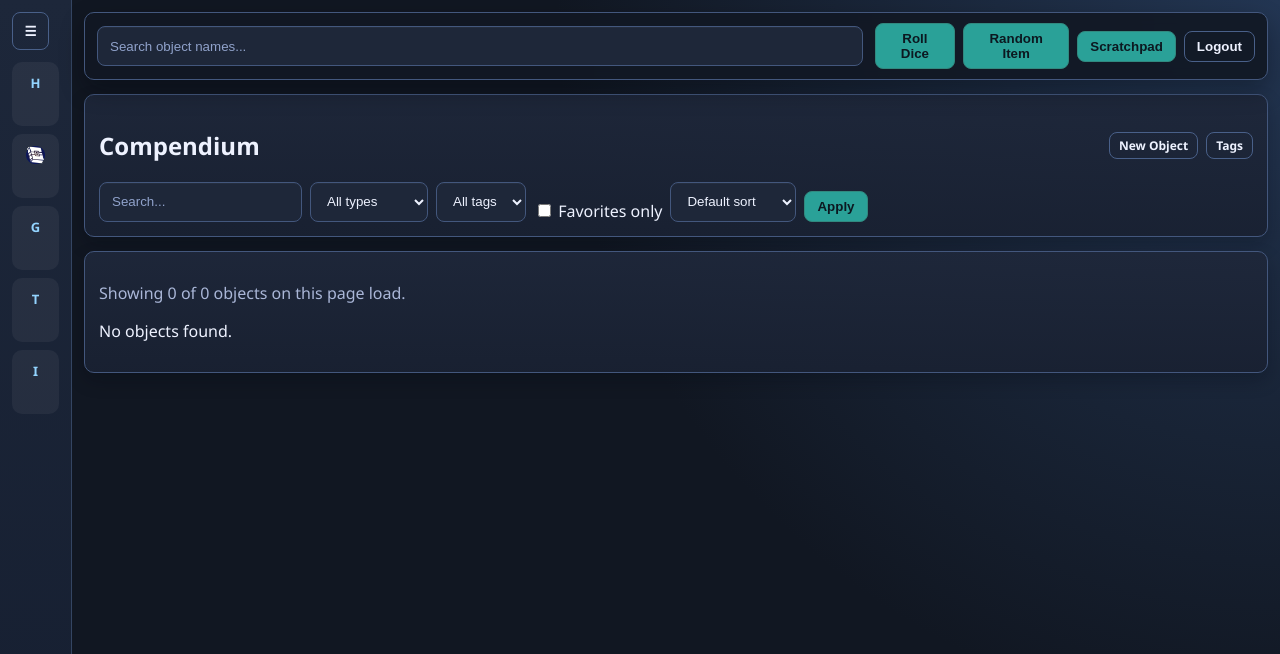
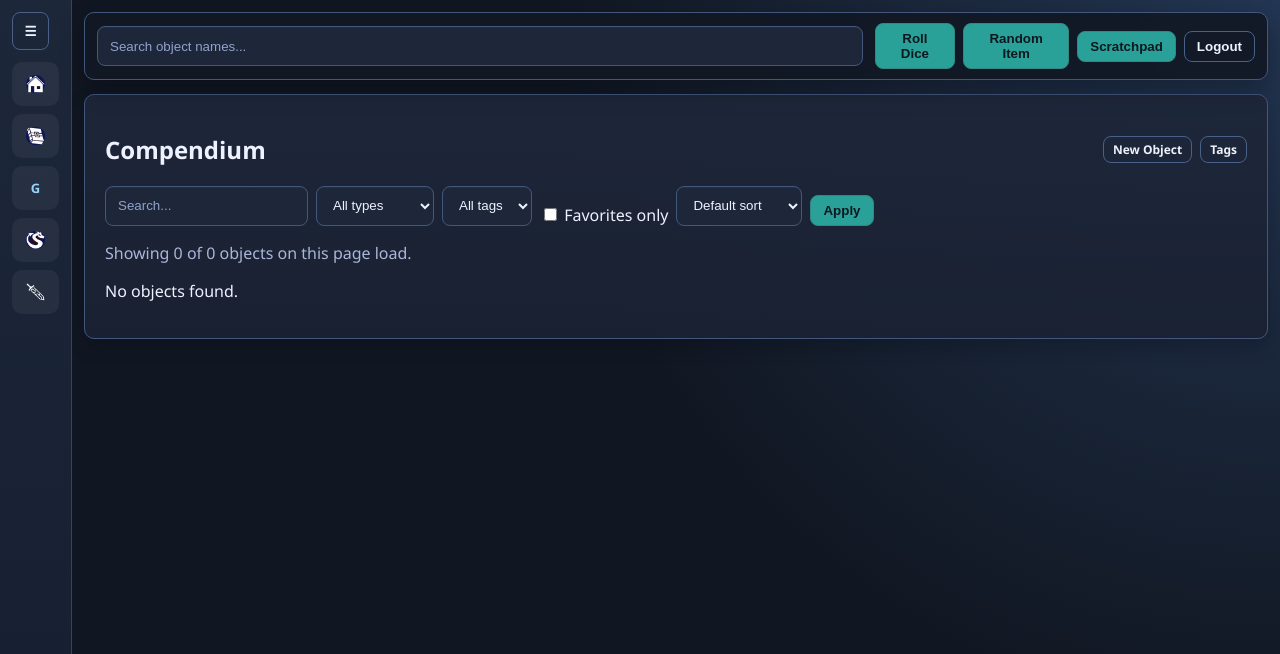
Before and after one commit to RockoTheeHut/Dragon-Den-Compendium, a Django app: page /compendium/ in a window 1280 px wide. Shown: the top 654 px of the page. Run offline with Django 5.2, Linux system fonts and the light colour scheme; the visitor is signed in with stand-in values (Sample User, id 1); data that the repository does not hold is empty; some libraries are stand-ins or nearby versions.

Commit message:
Checkpoint

```diff
--- a/static/styles.css
+++ b/static/styles.css
@@ -115,10 +115,9 @@ body.is-anonymous .app-shell {
 }
 
 .nav-link {
-  display: grid;
-  grid-template-columns: 20px minmax(0, 1fr);
-  align-items: center;
-  column-gap: 10px;
+  display: flex;
+  align-items: center;
+  gap: 10px;
   padding: 10px;
   border-radius: var(--radius);
   background: rgba(255, 255, 255, 0.05);
@@ -153,7 +152,6 @@ body.is-anonymous .app-shell {
   font-weight: 700;
   line-height: 1;
   text-align: center;
-  margin: 0 auto;
 }
 
 .nav-link-icon-image-wrap {
@@ -192,8 +190,8 @@ body.is-anonymous .app-shell {
 }
 
 .sidebar.collapsed .nav-link {
-  grid-template-columns: 1fr;
-  justify-items: center;
+  justify-content: center;
+  gap: 0;
   padding-left: 8px;
   padding-right: 8px;
 }
@@ -688,6 +686,39 @@ tbody tr:hover {
   margin: 0;
 }
 
+.compendium-page {
+  max-width: 1320px;
+  width: 100%;
+  margin: 0 auto;
+  padding: 18px 20px 20px;
+}
+
+.compendium-table-wrap {
+  border: 1px solid var(--border-strong);
+  border-radius: var(--radius);
+  overflow: auto;
+  background: rgba(22, 30, 46, 0.74);
+}
+
+.compendium-table th,
+.compendium-table td {
+  padding: 12px 10px;
+  vertical-align: middle;
+}
+
+.compendium-table th {
+  background: rgba(32, 44, 67, 0.88);
+  border-bottom-color: var(--border-strong);
+}
+
+.compendium-row {
+  transition: background-color var(--motion-fast) ease;
+}
+
+.compendium-row:hover {
+  background: rgba(88, 134, 209, 0.1);
+}
+
 .compendium-preview-disclosure {
   border: 1px solid var(--border-strong);
   border-radius: 8px;
@@ -1748,8 +1779,8 @@ form.htmx-request button[type="submit"] {
   }
 
   .sidebar.collapsed .nav-link {
-    grid-template-columns: 20px minmax(0, 1fr);
-    justify-items: stretch;
+    justify-content: flex-start;
+    gap: 10px;
     padding-left: 10px;
     padding-right: 10px;
   }
--- a/templates/compendium/object_list.html
+++ b/templates/compendium/object_list.html
@@ -1,4 +1,5 @@
-<section class="panel">
+<section class="panel tracker-page compendium-page">
+  <div class="tracker-page-header">
     <div class="inline-header">
       <h1>Compendium</h1>
       <div class="inline-form">
@@ -30,13 +31,12 @@
       </select>
       <button class="button" type="submit">Apply</button>
     </form>
-</section>
+  </div>
 
-<section class="panel">
   <p class="muted">Showing {{ objects|length }} of {{ page_obj.paginator.count }} objects on this page load.</p>
   {% if objects %}
-    <div class="table-wrap">
-      <table>
+    <div class="table-wrap compendium-table-wrap">
+      <table class="compendium-table">
         <thead>
           <tr>
             <th>Fav</th>
--- a/templates/compendium/partials/object_rows.html
+++ b/templates/compendium/partials/object_rows.html
@@ -1,5 +1,5 @@
 {% for object in objects %}
-  <tr>
+  <tr class="compendium-row">
     <td id="favorite-button-{{ object.id }}">
       <form method="post" action="{% url 'compendium:toggle_favorite' object.pk %}" hx-post="{% url 'compendium:toggle_favorite' object.pk %}" hx-target="#favorite-button-{{ object.pk }}" hx-swap="innerHTML">
         {% csrf_token %}
--- a/templates/core/base.html
+++ b/templates/core/base.html
@@ -5,7 +5,7 @@
   <meta charset="utf-8">
   <meta name="viewport" content="width=device-width, initial-scale=1">
   <title>Dragon Den Compendium</title>
-  <link rel="stylesheet" href="{% static 'styles.css' %}?v=phase2-polish-17">
+  <link rel="stylesheet" href="{% static 'styles.css' %}?v=phase2-polish-19">
   <script src="https://unpkg.com/htmx.org@1.9.12"></script>
   <script src="https://cdn.jsdelivr.net/npm/sortablejs@1.15.3/Sortable.min.js"></script>
 </head>
@@ -18,11 +18,11 @@
           <span class="brand">Dragon Den</span>
         </div>
         <nav class="nav-links">
-          <a href="{% url 'core:home' %}" hx-get="{% url 'core:home' %}" hx-target="#main-content" hx-push-url="true" class="nav-link"><span class="nav-link-icon">H</span><span class="nav-link-text">Home</span></a>
+          <a href="{% url 'core:home' %}" hx-get="{% url 'core:home' %}" hx-target="#main-content" hx-push-url="true" class="nav-link"><span class="nav-link-icon nav-link-icon-image-wrap"><img class="nav-link-icon-image" src="{% static 'img/home-icon.png' %}" alt="" aria-hidden="true"></span><span class="nav-link-text">Home</span></a>
           <a href="{% url 'compendium:list' %}" hx-get="{% url 'compendium:list' %}" hx-target="#main-content" hx-push-url="true" class="nav-link"><span class="nav-link-icon nav-link-icon-image-wrap"><img class="nav-link-icon-image" src="{% static 'img/compendium-icon.png' %}" alt="" aria-hidden="true"></span><span class="nav-link-text">Compendium</span></a>
           <a href="{% url 'games:list' %}" hx-get="{% url 'games:list' %}" hx-target="#main-content" hx-push-url="true" class="nav-link"><span class="nav-link-icon">G</span><span class="nav-link-text">Games</span></a>
-          <a href="{% url 'tracker:dashboard' %}" hx-get="{% url 'tracker:dashboard' %}" hx-target="#main-content" hx-push-url="true" class="nav-link"><span class="nav-link-icon">T</span><span class="nav-link-text">Turn Tracker</span></a>
-          <a href="{% url 'utilities:magic_item' %}" hx-get="{% url 'utilities:magic_item' %}" hx-target="#main-content" hx-push-url="true" class="nav-link"><span class="nav-link-icon">I</span><span class="nav-link-text">Item Generator</span></a>
+          <a href="{% url 'tracker:dashboard' %}" hx-get="{% url 'tracker:dashboard' %}" hx-target="#main-content" hx-push-url="true" class="nav-link"><span class="nav-link-icon nav-link-icon-image-wrap"><img class="nav-link-icon-image" src="{% static 'img/tracker-icon.png' %}" alt="" aria-hidden="true"></span><span class="nav-link-text">Turn Tracker</span></a>
+          <a href="{% url 'utilities:magic_item' %}" hx-get="{% url 'utilities:magic_item' %}" hx-target="#main-content" hx-push-url="true" class="nav-link"><span class="nav-link-icon nav-link-icon-image-wrap"><img class="nav-link-icon-image" src="{% static 'img/item-maker-icon.png' %}" alt="" aria-hidden="true"></span><span class="nav-link-text">Item Generator</span></a>
         </nav>
       </aside>
     {% endif %}
@@ -114,7 +114,7 @@
     {% include "compendium/partials/object_preview_modal_shell.html" %}
   {% endif %}
 
-  <script src="{% static 'app.js' %}?v=phase2-polish-17"></script>
+  <script src="{% static 'app.js' %}?v=phase2-polish-19"></script>
   <script>
     function prefersReducedMotion() {
       return !!(window.matchMedia && window.matchMedia("(prefers-reduced-motion: reduce)").matches);
```
Also changed, not shown: fragmented-sword.png (added), house.png (added), sea-dragon.png (added), static/img/home-icon.png (added), static/img/item-maker-icon.png (added), static/img/tracker-icon.png (added). Lines whose indentation alone changed are shown as unchanged.
